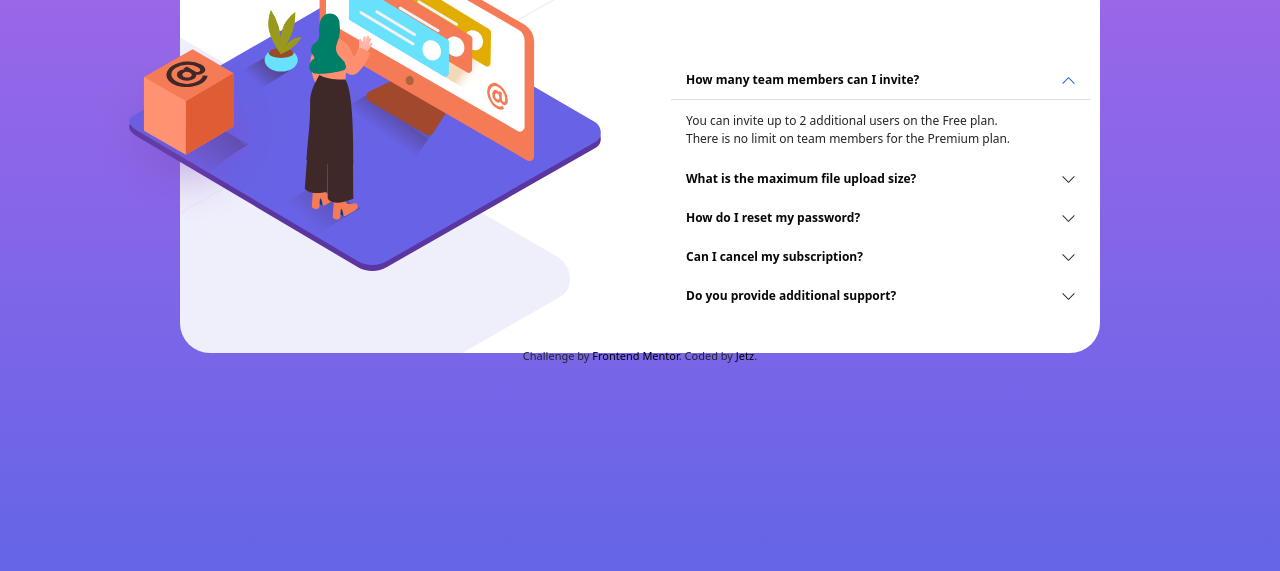
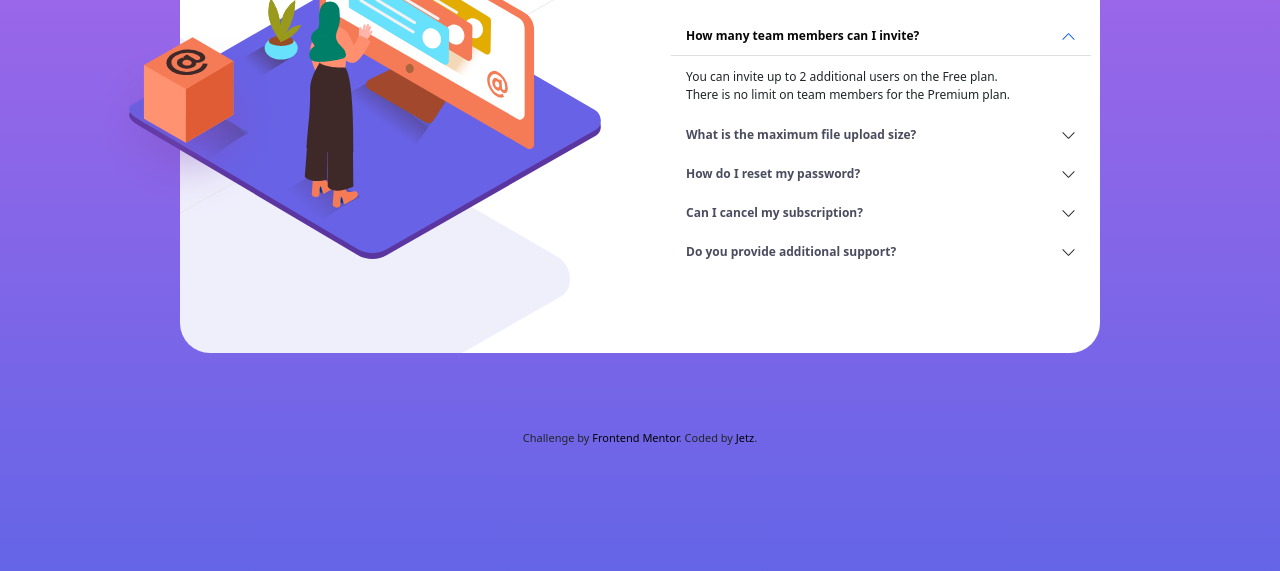
Before and after one commit to JCJetz/Frontend-Mentor-FAQ-Accordion-Card, a plain HTML site: page index.html in a window 1280 px wide. Shown: the part 229-800 px from the top of the page. Drawn offline with nearby package versions, Linux system fonts and the light colour scheme.

Commit message:
correcciones

```diff
--- a/style.css
+++ b/style.css
@@ -84,7 +84,7 @@ body {
     right: 32%;
     top: 30%; Asi no */
 
-   margin-top: -170px;
+   margin-top: -202px;
    display: flex;
    flex-direction: column;
    margin-left: -28px;
@@ -100,7 +100,7 @@ body {
 
 
 .accordion-button {
-    color: #060606;
+    color: var(--Very-dark-grayish-blue);
     background-color: white;
     box-shadow: none;
 }
@@ -117,7 +117,7 @@ body {
     margin-top: 33px;
     display: flex;
   /*  display: block; */
-    margin-block-start: 2.62em;
+    margin-block-start: 2.2em;
     margin-inline-start: 504px;
     font-weight: bold;
 }
@@ -125,7 +125,7 @@ body {
 
 .woman {
     display: block;
-    margin-top: 5.7rem;
+    margin-top: 4.7rem;
     margin-left: -47.5rem;
  }
 
@@ -160,7 +160,7 @@ body {
 
 .attribution {
     text-align: center;
-    margin-top: -285px;
+    margin-top: -10rem;
     font-size: 11px;
     text-decoration: none;
     background-color: none;
```
